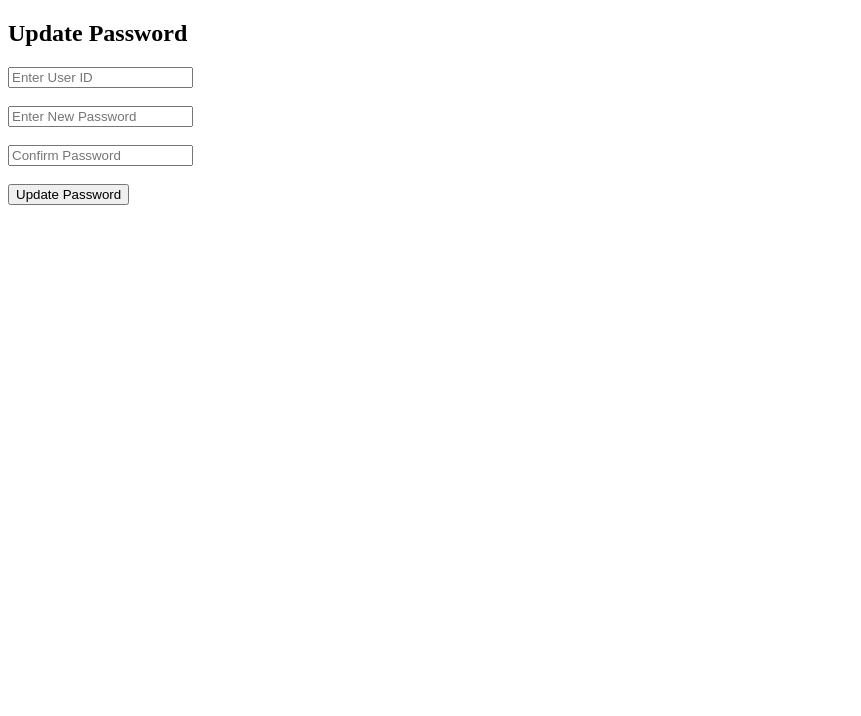
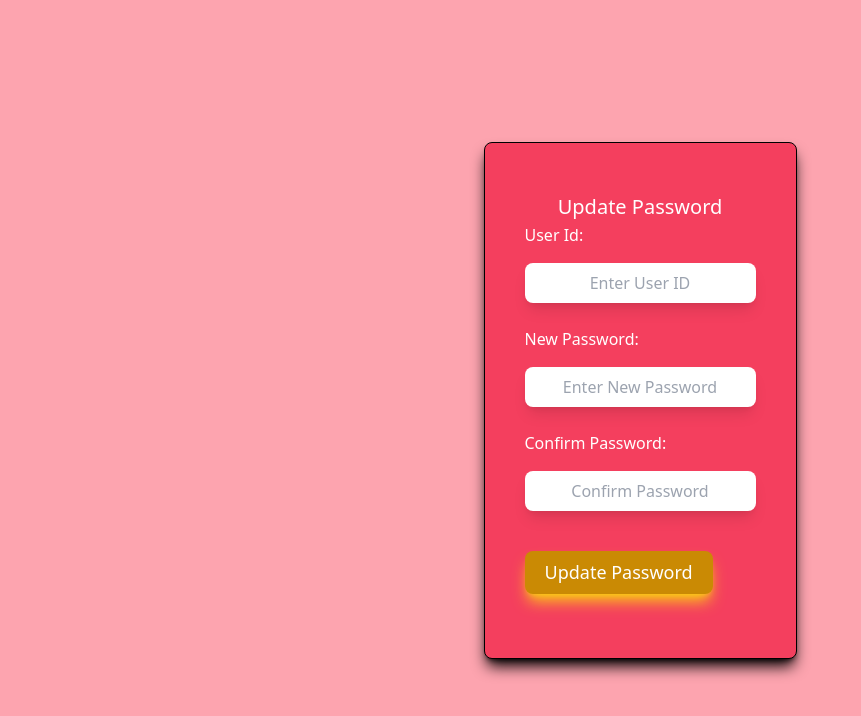
Before and after one commit to anbumanik/mern, a plain HTML site: page js/assignmentjs2/index.html in a window 1280 px wide. Shown: the whole page, without its empty margins (0-861 px from the left). Drawn offline with nearby package versions, Linux system fonts and the light colour scheme.

Commit message:
complete

```diff
--- a/js/assignmentjs2/index.html
+++ b/js/assignmentjs2/index.html
@@ -2,21 +2,26 @@
 <html>
 <head>
   <title>Update Password</title>
+  <script src="https://cdn.tailwindcss.com"></script>
 </head>
-<body>
+<body class="w-full h-screen bg-rose-300 flex flex-col justify-center items-center gap-2">
 
-  <h2>Update Password</h2>
 
-  <form id="updateForm">
-    <input type="text" id="userId" placeholder="Enter User ID" required><br><br>
-    <input type="password" id="newPassword" placeholder="Enter New Password" required><br><br>
-    <input type="password" id="confirmPassword" placeholder="Confirm Password" required><br><br>
-    <button type="submit">Update Password</button>
+  <form id="updateForm" class="  py-12 px-10 bg-rose-500 space-y-4 shadow-lg shadow-black rounded-lg border border-black ">
+    <h2 class="text-center text-[20px] text-2xl text-white">Update Password</h2>
+    <label for="id" class="text-white" >User Id:</label><br>
+    <input type="text" id="userId" placeholder="Enter User ID" class="rounded-lg py-2 text-center shadow-lg" required><br><br>
+    <label for="password"  class="text-white"> New Password:</label><br>
+    <input type="password" id="newPassword" placeholder="Enter New Password"  class="rounded-lg py-2 text-center shadow-lg"required><br><br>
+    <label for="password" class="text-white" >Confirm Password:</label><br>
+    <input type="password" id="confirmPassword" placeholder="Confirm Password" class="rounded-lg py-2 text-center shadow-lg" required><br><br>
+    <button type="submit" class="rounded-lg bg-yellow-600  shadow-lg shadow-yellow-400 text-white text-[18px] hover:text-green-950  py-2 px-5">Update Password</button>
+    <p id="message"></p>
   </form>
 
-  <p id="message"></p>
 
-  <!-- Firebase SDK -->
+
+
   <script type="module" src="script.js"></script>
 
 </body>
```
